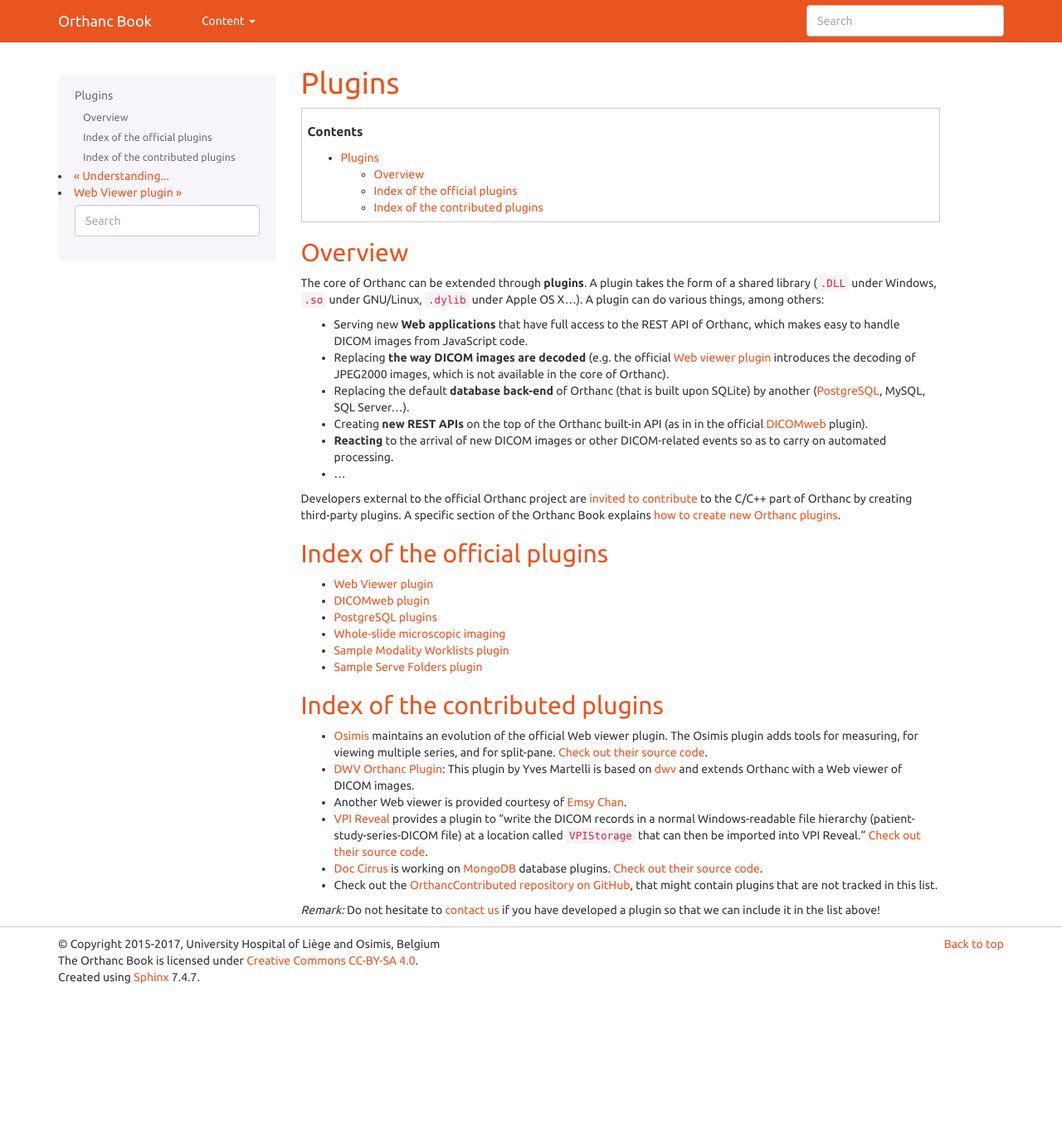
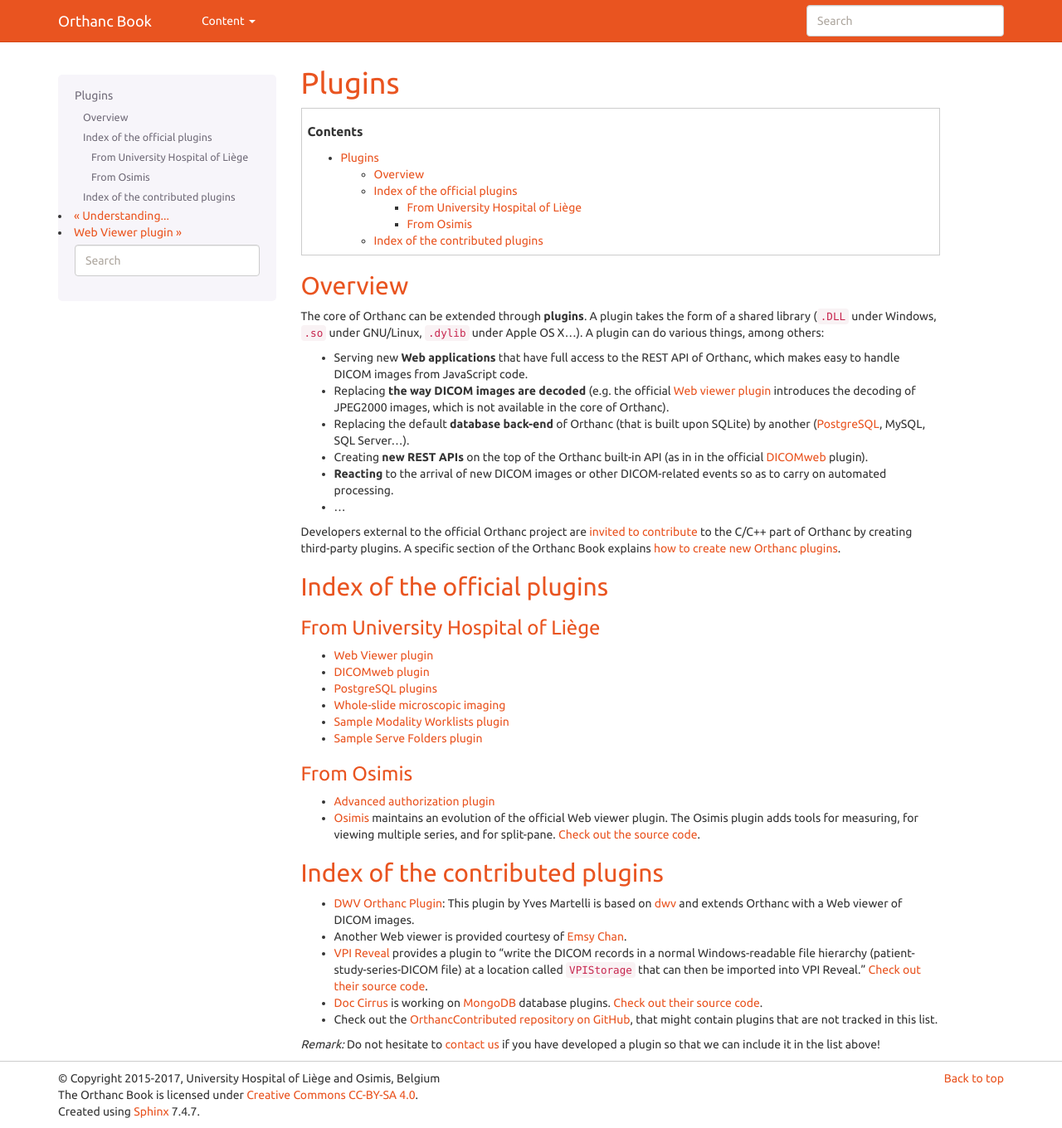
Before and after one commit to orthanc-mirrors/orthanc-book, a Sphinx documentation site: the page built from Sphinx/source/plugins.rst, in a window 1280 px wide and 1360 px high. Shown: the whole window at 83% size. Built offline with Sphinx 7.4.7, drawn with Linux system fonts in a browser that asks for light colours.

Commit message:
start documentation of authorization

```diff
--- a/Sphinx/source/plugins.rst
+++ b/Sphinx/source/plugins.rst
@@ -37,6 +37,9 @@
 Index of the official plugins
 -----------------------------
 
+From University Hospital of Liège
+^^^^^^^^^^^^^^^^^^^^^^^^^^^^^^^^^
+
 .. toctree::
    :maxdepth: 1
 
@@ -47,17 +50,21 @@
    plugins/worklists-plugin.rst
    plugins/serve-folders.rst
 
+From Osimis
+^^^^^^^^^^^
+
+* :ref:`authorization`
+* `Osimis <http://osimis.io/>`__ maintains an evolution of the
+  official Web viewer plugin. The Osimis plugin adds tools for
+  measuring, for viewing multiple series, and for split-pane. `Check
+  out the source code
+  <https://bitbucket.org/osimis/osimis-webviewer-plugin>`__.
 
 .. _plugins-contributed:
 
 Index of the contributed plugins
 --------------------------------
 
-* `Osimis <http://osimis.io/>`__ maintains an evolution of the
-  official Web viewer plugin. The Osimis plugin adds tools for
-  measuring, for viewing multiple series, and for split-pane.  `Check
-  out their source code
-  <https://bitbucket.org/osimis/osimis-webviewer-plugin>`__.
 * `DWV Orthanc Plugin
   <https://github.com/ivmartel/dwv-orthanc-plugin>`__: This plugin by
   Yves Martelli is based on `dwv
```
Also changed, not shown: Sphinx/source/plugins/authorization.rst (added, +61 -0 lines).
